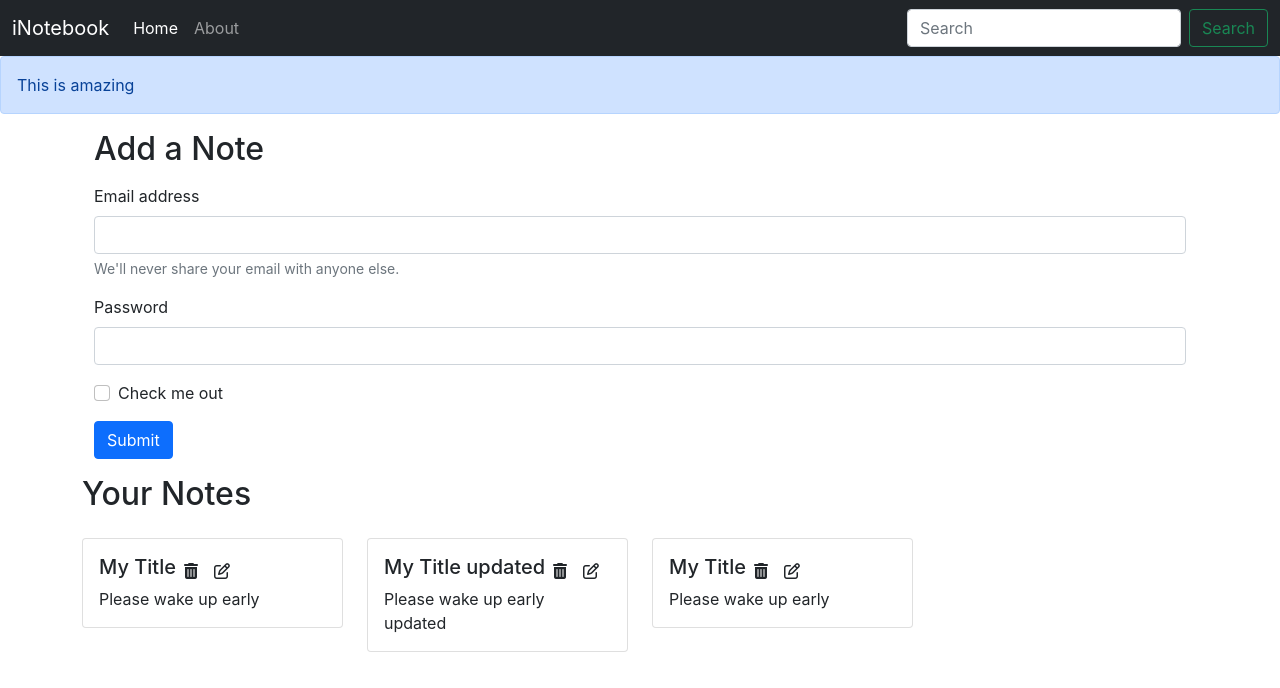
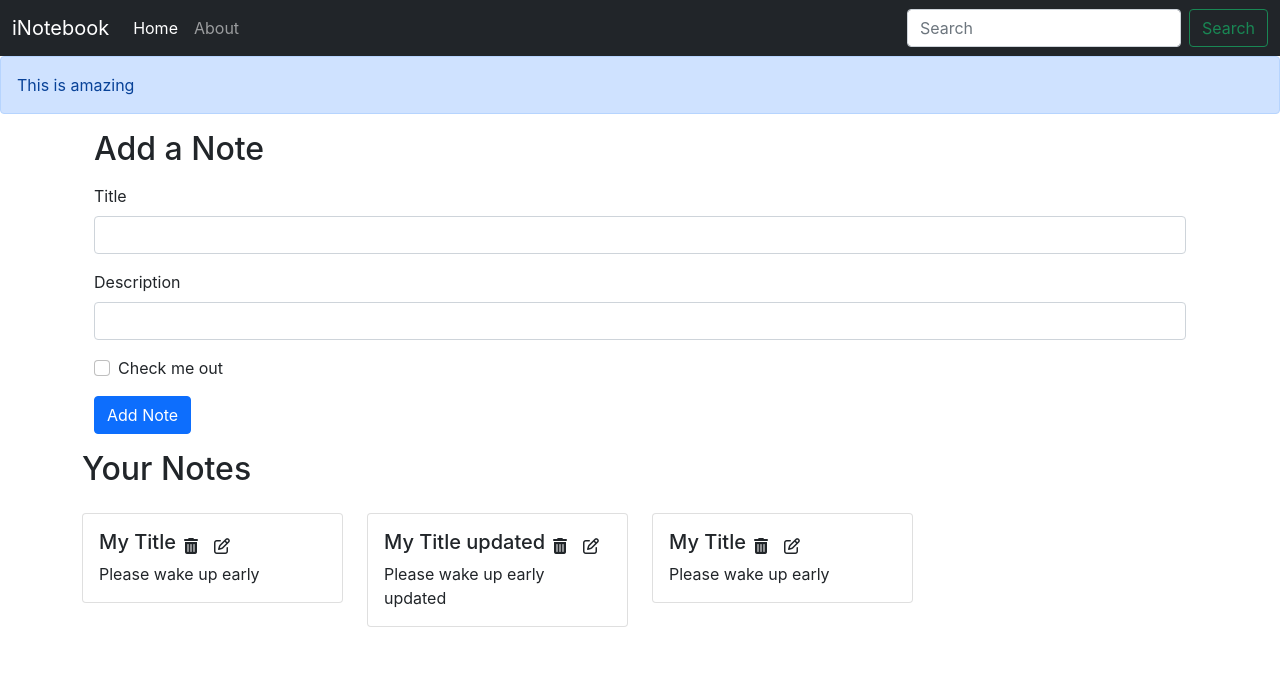
Before and after one commit to ayushjain27/inotebook, a React (Create React App) app: page / in a window 1280 px wide. Shown: the top 688 px of the page. Built offline with nearby package versions, Linux system fonts and the light colour scheme.

Commit message:
added addnote and deletenote funtion

```diff
--- /dev/null
+++ b/src/components/AddNote.js
@@ -0,0 +1,43 @@
+import React, { useState, useContext } from 'react'
+import noteContext from "../context/notes/noteContext"
+
+const AddNote = () => {
+    const context = useContext(noteContext);
+    const {addNote} = context;
+
+    const [note, setNote] = useState({title: "", description: "", tag:"default"})
+
+    const handleClick = (e) => {
+        e.preventDefault();
+        addNote(note.title, note.description, note.tag);
+    }
+
+    const onChange = (e) => {
+        setNote({...note, [e.target.name]: e.target.value})
+    }
+
+    return (
+        <div>
+            <div className="container my-3">
+                <h2>Add a Note</h2>
+                <form className='my-3'>
+                    <div className="mb-3">
+                        <label htmlFor="title" className="form-label">Title</label>
+                        <input type="text" className="form-control" id="title" name='title' aria-describedby="emailHelp" onChange={onChange}/>
+                    </div>
+                    <div className="mb-3">
+                        <label htmlFor="description" className="form-label">Description</label>
+                        <input type="text" className="form-control" id="description" name='description' onChange={onChange}/>
+                    </div>
+                    <div className="mb-3 form-check">
+                        <input type="checkbox" className="form-check-input" id="exampleCheck1" />
+                        <label className="form-check-label" htmlFor="exampleCheck1">Check me out</label>
+                    </div>
+                    <button type="submit" className="btn btn-primary" onClick={handleClick}>Add Note</button>
+                </form>
+            </div>
+        </div>
+    )
+}
+
+export default AddNote
--- a/src/components/Home.js
+++ b/src/components/Home.js
@@ -4,25 +4,6 @@ import Notes from './Notes'
 const Home = () => {
   return (
     <div>
-      <div className="container my-3">
-        <h2>Add a Note</h2>
-        <form className='my-3'>
-          <div className="mb-3">
-            <label htmlFor="exampleInputEmail1" className="form-label">Email address</label>
-            <input type="email" className="form-control" id="exampleInputEmail1" aria-describedby="emailHelp" />
-            <div id="emailHelp" className="form-text">We'll never share your email with anyone else.</div>
-          </div>
-          <div className="mb-3">
-            <label htmlFor="exampleInputPassword1" className="form-label">Password</label>
-            <input type="password" className="form-control" id="exampleInputPassword1" />
-          </div>
-          <div className="mb-3 form-check">
-            <input type="checkbox" className="form-check-input" id="exampleCheck1" />
-            <label className="form-check-label" htmlFor="exampleCheck1">Check me out</label>
-          </div>
-          <button type="submit" className="btn btn-primary">Submit</button>
-        </form>
-      </div>
       <Notes />
     </div>
   )
--- a/src/components/Navbar.js
+++ b/src/components/Navbar.js
@@ -1,11 +1,8 @@
-import React, {useEffect} from 'react'
+import React from 'react'
 import { Link, useLocation } from "react-router-dom";
 
 const Navbar = () => {
     let location = useLocation();
-    useEffect(() => {
-        console.log(location.pathname)
-    },[location]);
     return (
         <nav className="navbar navbar-expand-lg navbar-dark bg-dark">
             <div className="container-fluid">
--- a/src/components/Noteitem.js
+++ b/src/components/Noteitem.js
@@ -1,14 +1,17 @@
-import React from 'react'
+import React, {useContext} from 'react'
+import noteContext from "../context/notes/noteContext"
 
 const Noteitem = (props) => {
     const { note } = props;
+    const context = useContext(noteContext);
+    const {deleteNote} = context;
     return (
         <div className='col-md-3'>
             <div className="card my-3">
                 <div className="card-body">
                     <div className="d-flex align-items-center">
                         <h5 className="card-title">{note.title}</h5>
-                        <i className="fa-solid fa-trash-can mx-2"></i>
+                        <i className="fa-solid fa-trash-can mx-2" onClick={()=>{deleteNote(note._id)}}></i>
                         <i className="fa-regular fa-pen-to-square mx-2"></i>
                     </div>
                     <p className="card-text">{note.description}</p>
--- a/src/components/Notes.js
+++ b/src/components/Notes.js
@@ -1,17 +1,21 @@
 import React, { useContext } from "react"
 import noteContext from "../context/notes/noteContext"
 import Noteitem from "./Noteitem";
+import AddNote from "./AddNote";
 
 const Notes = () => {
     const context = useContext(noteContext);
-    const {notes, setnotes} = context;
+    const {notes, addNote} = context;
     return (
+        <>
+        <AddNote />
         <div className="row my-3">
             <h2>Your Notes</h2>
             {notes.map((note) => {
                 return <Noteitem key={note.id} note={note}/>
             })}
         </div>
+            </>
     )
 }
 
--- a/src/context/notes/NoteState.js
+++ b/src/context/notes/NoteState.js
@@ -35,8 +35,47 @@ const NoteState = (props) => {
 
   const [notes, setnotes] = useState(notesInitial)
 
+  // Add a Note
+  const addNote = (title, description, tag) => {
+    // TODO : API Call
+    console.log("Adding a new note")
+    const note = {
+      "_id": "62a2ec2fc6697f2b3ccf5cea",
+      "user": "629d95fbceb22fcfc8c6af8b",
+      "title": title,
+      "description": description,
+      "tag": tag,
+      "date": "2022-06-10T07:01:03.505Z",
+      "__v": 0
+    };
+    setnotes(notes.concat(note));
+  }
+
+  // Delete a Note
+  const deleteNote = (id) => {
+    // TODO : API Call
+    console.log("Deleting the note with id" + id)
+    const newNotes = notes.filter((note) => { return note._id !== id })
+    setnotes(newNotes);
+  }
+
+  // Edit a Note
+  const editNote = (id, title, description, tag) => {
+    // API Call
+
+    //Logic to edit in Client
+    for (let index = 0; index < notes.length; index++) {
+      const element = notes[index];
+      if(element._id === id){
+        element.title = title;
+        element.description = description;
+        element.tag = tag;
+      }
+    }
+  }
+
   return (
-    <NoteContext.Provider value={{notes, setnotes}}>
+    <NoteContext.Provider value={{ notes, addNote, deleteNote, editNote }}>
       {props.children}
     </NoteContext.Provider>
   )
```
Lines whose indentation alone changed are shown as unchanged.
